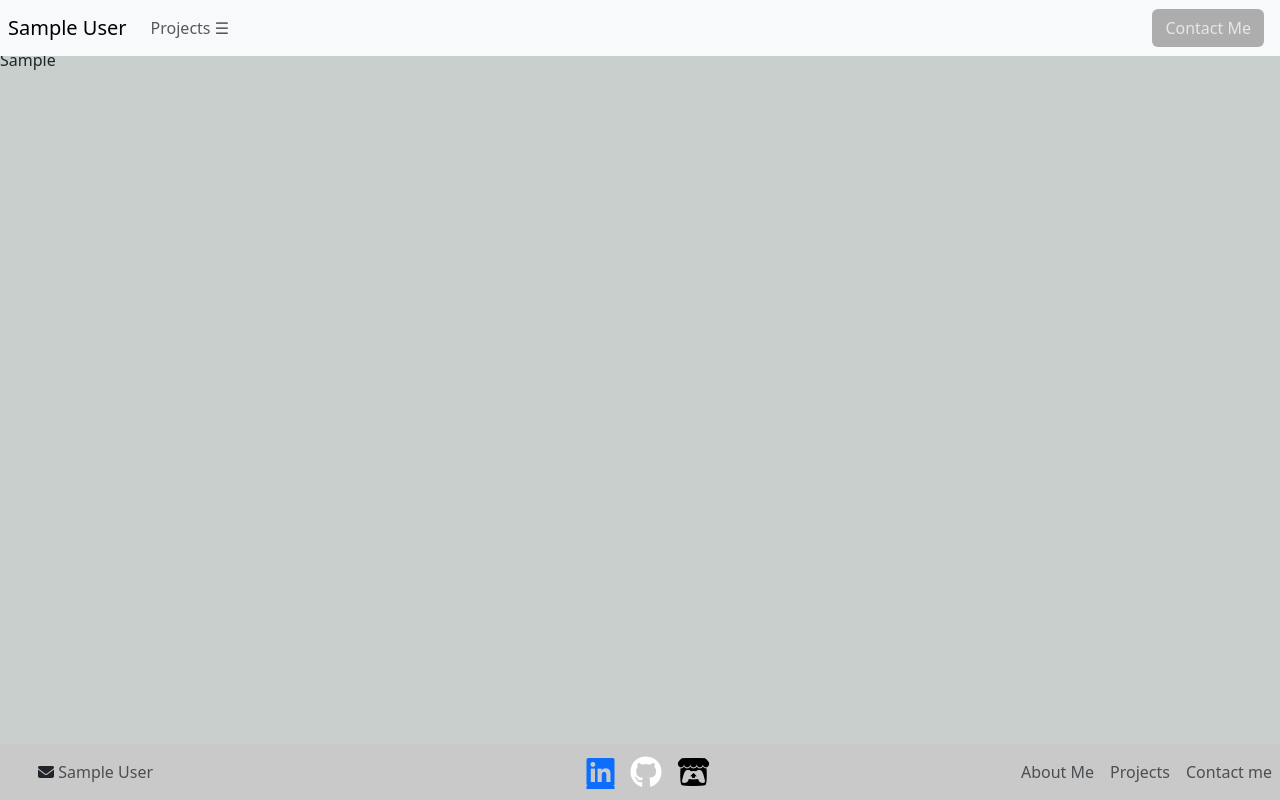
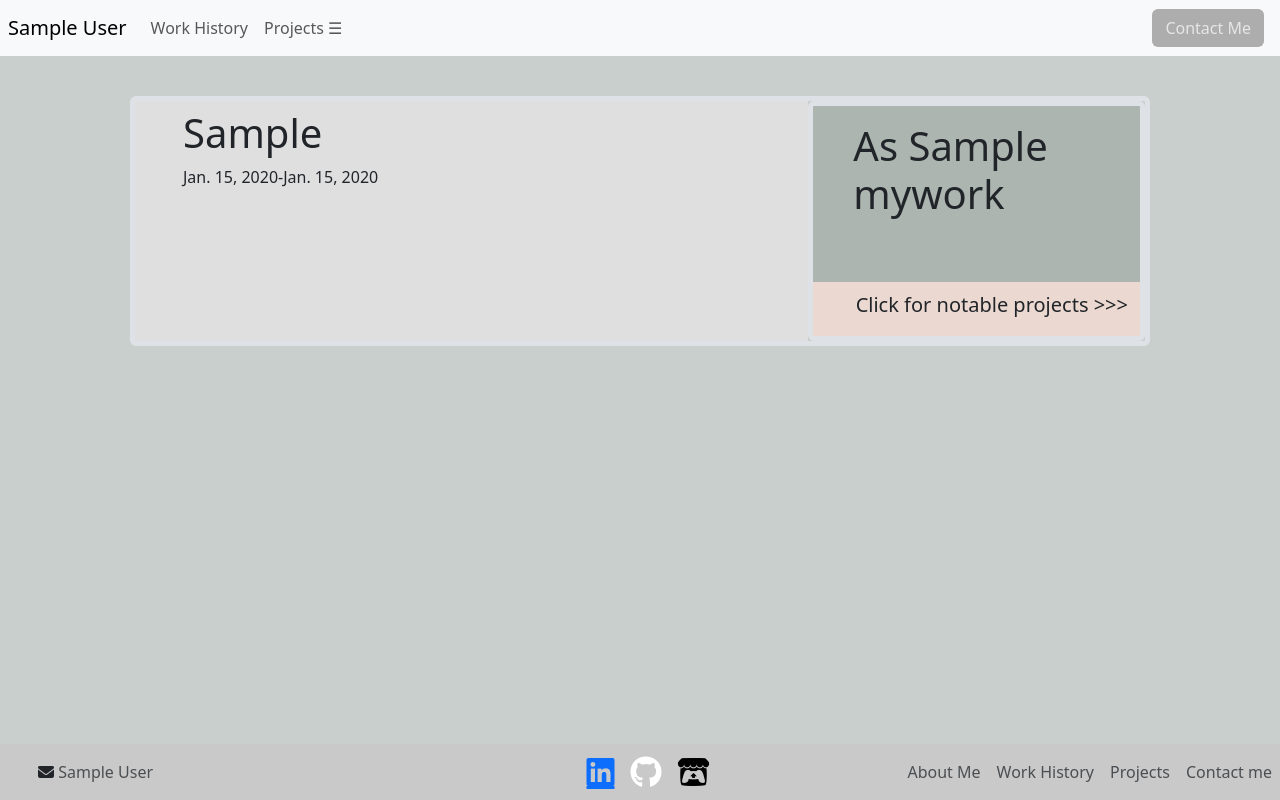
Before and after one commit to zpearson36/portfolio, a Django app: page /work_list in a window 1280 px wide. Run offline with Django 3.2, Linux system fonts and the light colour scheme; tables that the repository leaves empty hold one stand-in row (values such as "Sample post"); some libraries are stand-ins or nearby versions.

Commit message:
added work_list formatting

```diff
--- a/pages/templates/footer.html
+++ b/pages/templates/footer.html
@@ -13,8 +13,9 @@
           <li class="ms-3"><a class="fa-brands fa-itch-io fa-2xl" href="{{ my_info.itch_io }}"></a></li>
         </ul>
 	<ul class="nav col-md-4 justify-content-end">
-	    <li class="nav-item"><a href="{% url 'index' %}" class="nav-link px-2 text-muted">About Me</a></li>
-	    <li class="nav-item"><a href="{% url 'projects' %}" class="nav-link px-2 text-muted">Projects</a></li>
+	    <li class="nav-item"><a href="{% url 'index' %}" class="nav-link px-2 text-muted"    >About Me</a></li>
+	    <li class="nav-item"><a href="{% url 'work_list' %}" class="nav-link px-2 text-muted">Work History</a></li>
+	    <li class="nav-item"><a href="{% url 'projects' %}" class="nav-link px-2 text-muted" >Projects</a></li>
             <li class="nav-item active"><a class="nav-link px-2 text-muted" href="{% url 'contact_me' %}">Contact me</a></li>
         </ul>
     </footer>
--- a/pages/templates/navbar.html
+++ b/pages/templates/navbar.html
@@ -7,6 +7,9 @@
     </button>
     <div class="collapse navbar-collapse" id="navbarSupportedContent">
         <ul class="navbar-nav mr-auto">
+            <li class="nav-item">
+                <a class="nav-link" href="{% url 'work_list' %}">Work History</a>
+            </li>
             <li class="nav-item dropdown">
                 <a class="nav-link" href="{% url 'projects' %}" aria-haspopup="true" aria-expanded="false">
                     Projects &#9776;
--- a/pages/templates/project_list.html
+++ b/pages/templates/project_list.html
@@ -1,7 +1,7 @@
 {% extends "base.html" %}
 {% block title %}Projects{% endblock %}
 {% block content %}
-    {% csrf_token %}
+{% csrf_token %}
 
 <div class="container">
     {% for project in projects %}
--- a/pages/templates/work_list.html
+++ b/pages/templates/work_list.html
@@ -1,9 +1,30 @@
 {% extends 'base.html' %}
 
 {% block content %}
-{% for work in object_list %}
-    <a href="{% url 'work_projects' work.pk %}" class="nav-link">{{ work.company }}</a>
-{% empty %}
-    <p class="lead">Nothing</p>
-{% endfor %}
+{% csrf_token %}
+
+<div class="container">
+    {% for work in object_list %}
+    <a href="{% url 'work_projects' work.pk %}" class="nav-link">
+        <div class="row m-5 border border-5 rounded">
+            <div class="col-sm-8 px-5 py-2" style="background:#dfdfdf">
+    	        <h1>{{ work.company }}</h1>
+                <p>
+                {{ work.start_date }}-{{ work.end_date }}
+                </p>
+            </div>
+            <div class="col-sm-4 border border-5 rounded" style="background:#acb5af;">
+                <div class="row m-3">
+                    <p class="display-6">As {{ work.title }}</p>
+                </div>
+                <div class="row mt-5" style="background:#ebd9d1;">
+                    <p class="lead text-end mt-2">Click for notable projects >>></p>
+                </div>
+            </div>
+        </div>
+    </a>
+    {% empty %}
+        <p class="lead">Nothing</p>
+    {% endfor %}
+</div>
 {% endblock %}
```
